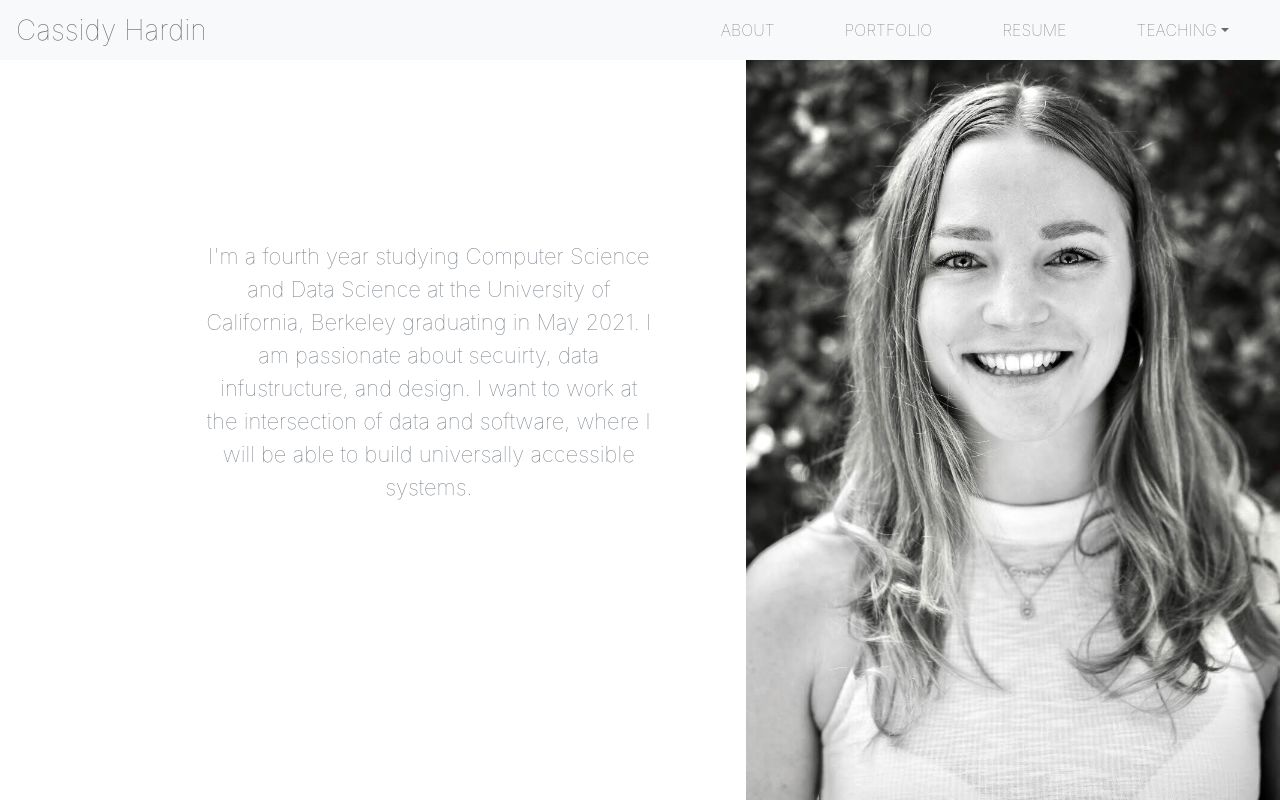
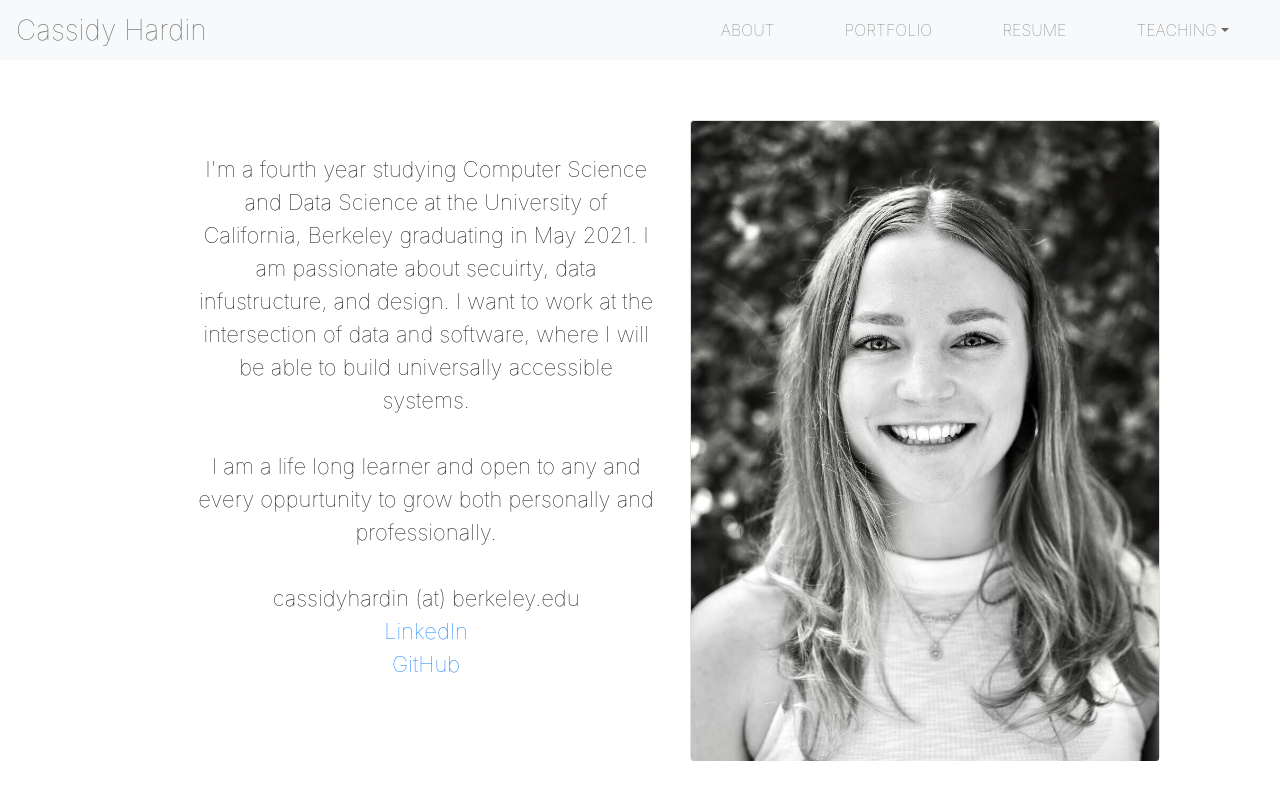
Before and after one commit to cassidyhardin/cassidyhardin.github.io, a React (Create React App) app: page /about in a window 1280 px wide. Built offline with nearby package versions, Linux system fonts and the light colour scheme.

Commit message:
about page

```diff
--- a/src/App.css
+++ b/src/App.css
@@ -336,34 +336,43 @@ html {
 /* ABOUT */
 /* PROFILE */
 
-.introduction {
+.profile.card-deck {
+  top: 15%;
   position: absolute;
-  /* top: 40%; */
-  width: 100%;
-  height: 100vh;
+  width: 78%;
+  left: 15%;
 }
 
-.introduction-text {
-  top: 30%;
-  float: left;
-  position: absolute;
-  left: 16vw;
+.profile.card {
+  border: none;
+  min-width: 380px;
+  max-width: 600px;
+  display: table-cell;
+  vertical-align: middle;
+  padding-bottom: 30px;
+}
+
+.profile.card-body {
+  padding: 0px 5px;
+  color: black;
+  font-weight: lighter;
+  font-size: 22px;
   text-align: center;
-  font-size: 22px;
-  font-weight: lighter;
-  color: #6c757d;
-  width: 35vw;
-  /* margin: 100px 100px 100px 100px; */
-  z-index: 1;
 }
-.profile {
-  background-image: url("./bw.jpeg");
-  height: 100vh;
-  background-position: right;
-  background-repeat: no-repeat;
-  background-size: contain;
-  padding: 15px 15px;
-  border-bottom-width: 50px;
+
+.profileImage.card {
+  padding: 0px 0px;
+  min-width: 380px;
+  max-width: 600px;
+  height: 80vh;
+  position: center;
+}
+
+.card-img {
+  object-fit: cover;
+  position: center;
+  width: inherit;
+  height: inherit;
 }
 
 /* RESUME */
--- a/src/components/about.jsx
+++ b/src/components/about.jsx
@@ -1,20 +1,59 @@
 import React, { Component } from "react";
 import Navbar from "./navbar";
-// import Image from "./bw.jpeg";
+import Image from "./bw.jpeg";
+import Card from "react-bootstrap/Card";
+import CardDeck from "react-bootstrap/CardDeck";
+
 // import ReactRotatingText from "react-rotating-text";
 
 export default class About extends Component {
   render() {
     return (
-      <div className="profile">
+      <div>
+        {/* // <div className="profile"> */}
         <Navbar></Navbar>
-        <div className="introduction-text">
-          I'm a fourth year studying Computer Science and Data Science at the
-          University of California, Berkeley graduating in May 2021. I am
-          passionate about secuirty, data infustructure, and design. I want to
-          work at the intersection of data and software, where I will be able to
-          build universally accessible systems.
-        </div>
+        <CardDeck className="profile">
+          <Card className="profile">
+            <Card.Body className="profile">
+              <br />
+              I'm a fourth year studying Computer Science and Data Science at
+              the University of California, Berkeley graduating in May 2021. I
+              am passionate about secuirty, data infustructure, and design. I
+              want to work at the intersection of data and software, where I
+              will be able to build universally accessible systems. <br />
+              <br></br>I am a life long learner and open to any and every
+              oppurtunity to grow both personally and professionally.
+              <br />
+              <br />
+              cassidyhardin (at) berkeley.edu
+              <br />
+              <Card.Link href="https://www.linkedin.com/in/cassidyhardin/">
+                {" "}
+                LinkedIn
+              </Card.Link>
+              <br />
+              <Card.Link href="https://github.com/cassidyhardin">
+                {" "}
+                GitHub
+              </Card.Link>
+            </Card.Body>
+          </Card>
+          <Card className="profileImage">
+            <Card.Img className="profileImage" src={Image}></Card.Img>
+          </Card>
+        </CardDeck>
+
+        {/* <div className="introduction">
+          <div className="introduction-text">
+            I'm a fourth year studying Computer Science and Data Science at the
+            University of California, Berkeley graduating in May 2021. I am
+            passionate about secuirty, data infustructure, and design. I want to
+            work at the intersection of data and software, where I will be able
+            to build universally accessible systems. <br />
+            <br></br>I am passionate about learning and any oppurtunity to grow
+            both personally and professionally.
+          </div>
+        </div> */}
       </div>
     );
   }
```
Also changed, not shown: src/bw.jpeg (deleted), src/components/bw.jpeg (added).
